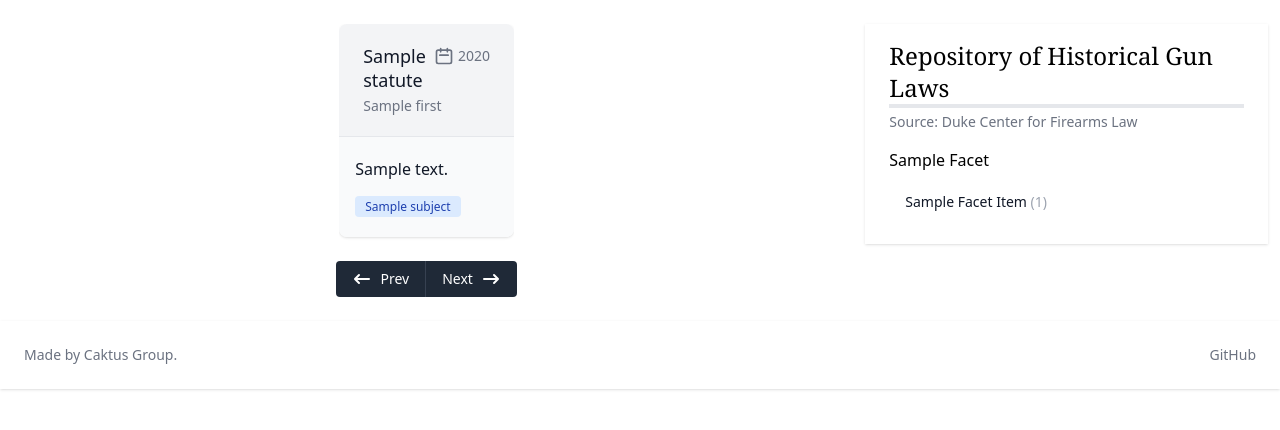
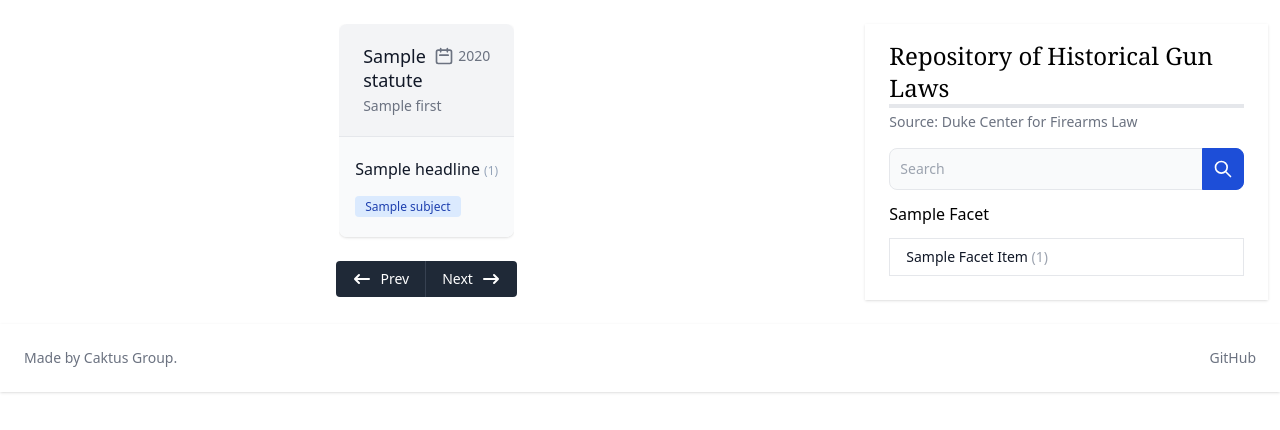
Before and after one commit to caktus/django-filters-facet, a Django app: template example-facets/firearms/templates/firearms/statute_list.html in a window 1280 px wide. Shown: the part 64-494 px from the top of the page. Run offline with Django 4.2, Linux system fonts and the light colour scheme; the template is opened without the code that fills it: most values are stand-ins (such as "Sample title", 1, 10 or a date in 2020); style sheets or scripts are compiled from the project's sources.

Commit message:
search summary field

```diff
--- a/example-facets/firearms/templates/firearms/statute_list.html
+++ b/example-facets/firearms/templates/firearms/statute_list.html
@@ -23,7 +23,14 @@
       </div>
       <div class="border-t border-gray-200 bg-gray-50">
         <div class="px-4 py-5">
-          <div class="mt-1 text-gray-900 sm:mt-0 sm:col-span-2">{{ statute.summary|truncatewords:100 }}</div>
+          <div class="search-results mt-1 text-gray-900 sm:mt-0 sm:col-span-2">
+            {% if statute.headline %}
+              {{ statute.headline|safe }}
+              <span class="text-xs text-slate-400">({{ statute.rank }})</span>
+            {% else %}
+              {{ statute.summary|truncatewords:100 }}
+            {% endif %}
+          </div>
           <div class="mt-3">
             {% for subject in statute.subjects.all %}
             <span class="bg-blue-100 text-blue-800 text-xs font-medium mr-2 px-2.5 py-0.5 rounded dark:bg-gray-700 dark:text-gray-300">{{ subject }}</span>
@@ -88,6 +95,14 @@
       <h1 class="font-serif text-2xl border-b-4">Repository of Historical Gun Laws</h1>
       <p class="mt-1 max-w-2xl text-sm text-gray-500">Source: <a target="_blank" class="no-underline hover:underline" href="https://firearmslaw.duke.edu/">Duke Center for Firearms Law</a></p>
     </div>
+    <form method="get" action="." class="mb-3">
+      <div class="flex">
+        <div class="relative w-full">
+          <input type="search" id="id_search" name="search"{% if filter.form.search.value != None %} value="{{ filter.form.search.value|stringformat:'s' }}"{% endif %} class="block p-2.5 w-full z-20 text-sm text-gray-900 bg-gray-50 rounded-lg border focus:ring-blue-500 focus:border-blue-500 dark:bg-gray-700 dark:border-gray-600 dark:placeholder-gray-400 dark:text-white dark:focus:border-blue-500" placeholder="Search">
+          <button type="submit" class="absolute top-0 right-0 p-2.5 text-sm font-medium text-white bg-blue-700 rounded-r-lg border border-blue-700 hover:bg-blue-800 focus:ring-4 focus:outline-none focus:ring-blue-300 dark:bg-blue-600 dark:hover:bg-blue-700 dark:focus:ring-blue-800"><svg aria-hidden="true" class="w-5 h-5" fill="none" stroke="currentColor" viewBox="0 0 24 24" xmlns="http://www.w3.org/2000/svg"><path stroke-linecap="round" stroke-linejoin="round" stroke-width="2" d="M21 21l-6-6m2-5a7 7 0 11-14 0 7 7 0 0114 0z"></path></svg></button>
+        </div>
+      </div>
+    </form>
     {% show_facets filter %}
   </div>
 </aside>
```
Also changed, not shown: example-facets/firearms/filters.py (+24 -0 lines).
